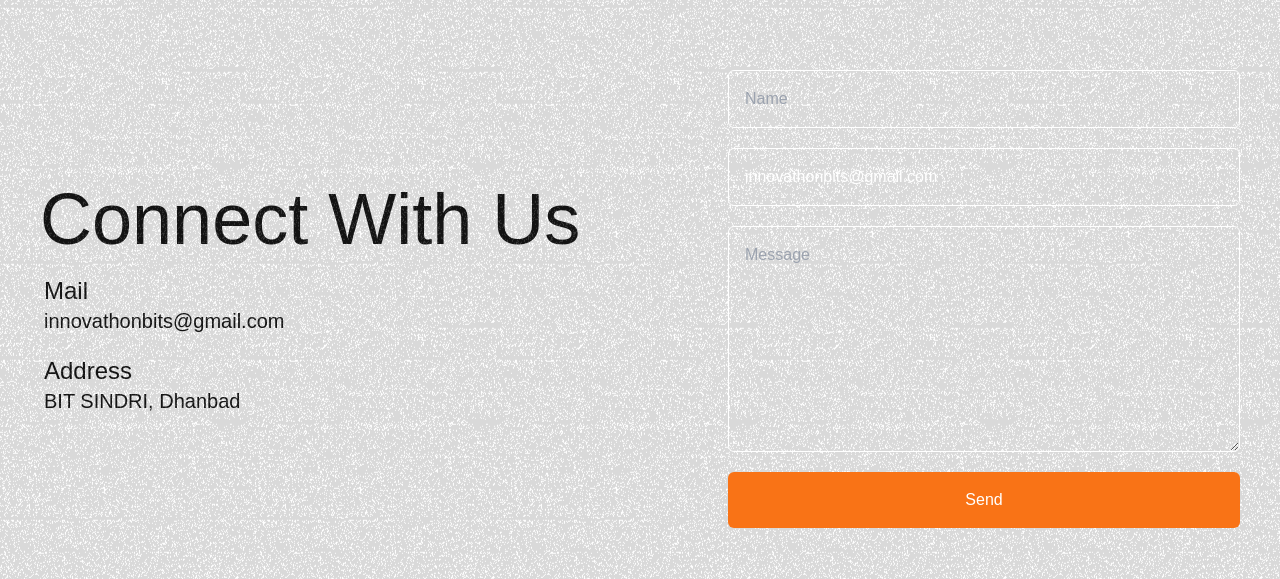
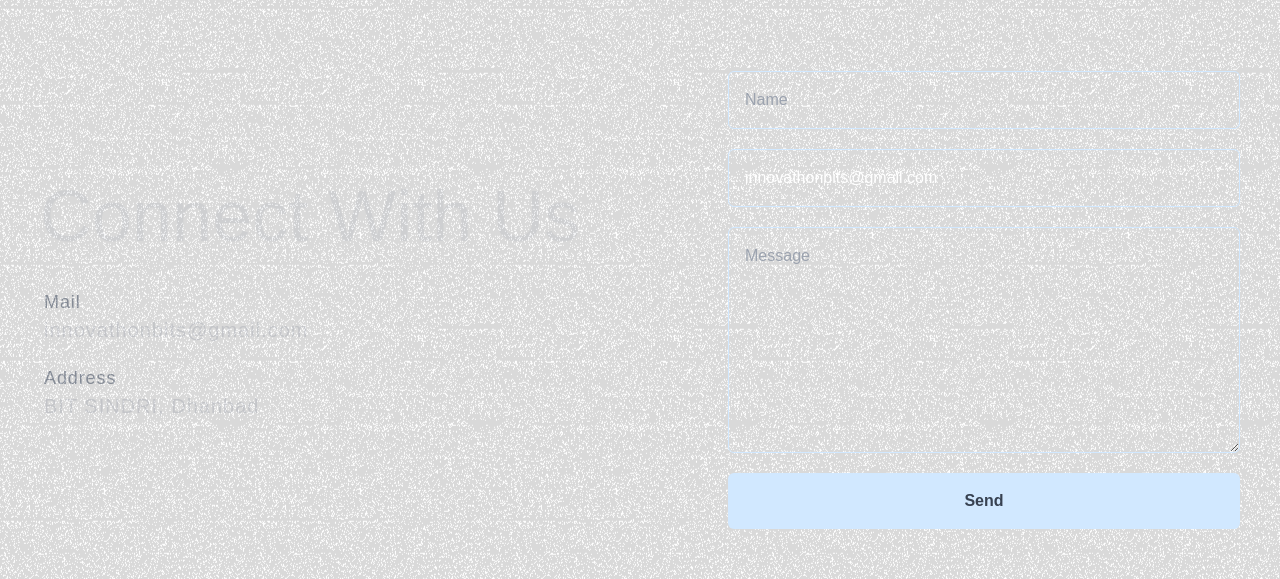
Before and after one commit to spiderkd/InnovathonRevived, a Next.js app: page / in a window 1280 px wide. Shown: the part 1713-2292 px from the top of the page. Built offline with nearby package versions, Linux system fonts and the light colour scheme.

Commit message:
tweeked slight coloring and orientation

```diff
--- a/src/components/Contact/Contact.jsx
+++ b/src/components/Contact/Contact.jsx
@@ -36,18 +36,19 @@ const Contact = () => {
         variants={variants}
       >
         <motion.h1
-          className="text-6xl md:text-7xl hover:text-orange-500 transition-all duration-500"
+          className="text-6xl md:text-7xl text-gray-100 font- hover:text-[#ffffff] transition-all duration-500"
           variants={variants}
         >
           Connect With Us
         </motion.h1>
-        <motion.div className=" ml-1 text-xl font-light" variants={variants}>
-          <h2 className="text-2xl">Mail</h2>
-          <span>innovathonbits@gmail.com</span>
+        <motion.div className=" ml-1 mt-4 text-xl font-light" variants={variants}>
+          <h2 className="text-lg text-gray-400 tracking-wider">Mail</h2>
+          <span className="text-gray-200 tracking-wider">innovathonbits@gmail.com</span>
         </motion.div>
         <motion.div className="ml-1 text-xl font-light" variants={variants}>
-          <h2 className="text-2xl">Address</h2>
-          <span>BIT SINDRI, Dhanbad</span>
+          <h2 className="text-lg text-gray-400
+tracking-wider">Address</h2>
+          <span className="text-gray-200 tracking-wider">BIT SINDRI, Dhanbad</span>
         </motion.div>
       </motion.div>
 
@@ -59,7 +60,7 @@ const Contact = () => {
           transition={{ delay: 3, duration: 1 }}
         >
           <svg
-            className="stroke-orange-500 w-64 h-64 md:w-96 md:h-96"
+            className="stroke-[#D1E8FF] w-64 h-64 md:w-96 md:h-96"
             viewBox="0 0 32.666 32.666"
           >
             <motion.path
@@ -97,7 +98,7 @@ const Contact = () => {
             required
             placeholder="Name"
             name="from_name"
-            className="p-4 bg-transparent border border-white text-white rounded-md focus:outline-none"
+            className="p-4 bg-transparent border border-[#D1E8FF] text-white rounded-md focus:outline-none"
           />
           <input
             type="email"
@@ -105,18 +106,18 @@ const Contact = () => {
             placeholder="Email"
             name="user_email"
             value="innovathonbits@gmail.com"
-            className="p-4 bg-transparent border border-white text-white rounded-md focus:outline-none"
+            className="p-4 bg-transparent border border-[#D1E8FF] text-white rounded-md focus:outline-none"
           />
           <textarea
             rows={8}
             placeholder="Message"
             name="message"
-            className="p-4 bg-transparent border border-white text-white rounded-md focus:outline-none"
+            className="p-4 bg-transparent border border-[#D1E8FF] text-white rounded-md focus:outline-none"
           />
           <input
             type="submit"
             value="Send"
-            className="p-4 bg-orange-500 text-white rounded-md cursor-pointer hover:bg-white hover:text-black hover:border-orange-500 hover:shadow-lg transition-all duration-500"
+            className="p-4 font-semibold bg-[#D1E8FF] text-gray-700 rounded-md cursor-pointer hover:bg-white hover:text-gray-800 hover:border-orange-500 hover:shadow-lg transition-all duration-500"
           />
         </motion.form>
       </div>
--- a/src/components/Contact/Noise.jsx
+++ b/src/components/Contact/Noise.jsx
@@ -7,7 +7,7 @@ const Noise = () => {
   return (
     // NOTE: An overflow of hidden will be required on a wrapping
     // element to see expected results
-    <div className="relative overflow-hidden py-3">
+    <div className="relative overflow-hidden py-3 border-t">
       {/* <ExampleContent /> */}
       <Contact />
       <FuzzyOverlay />
```
